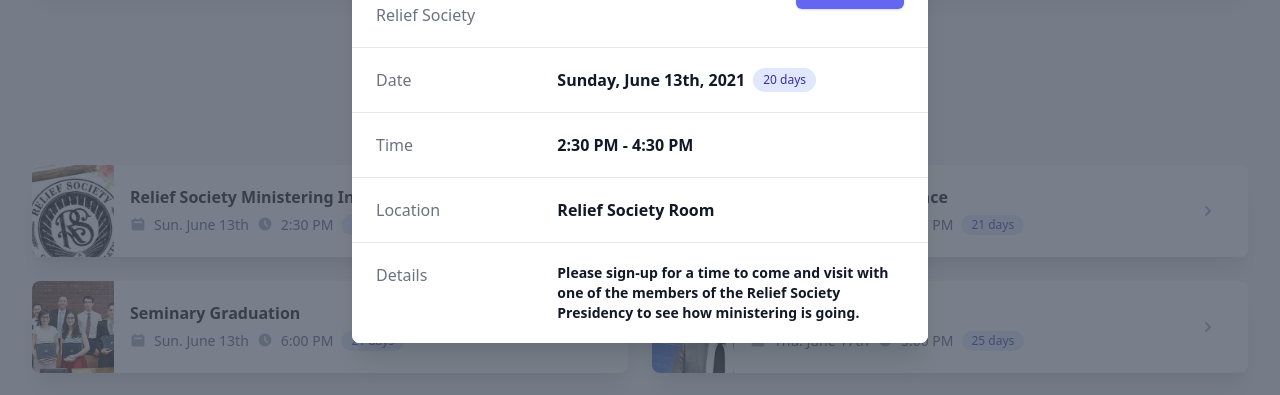
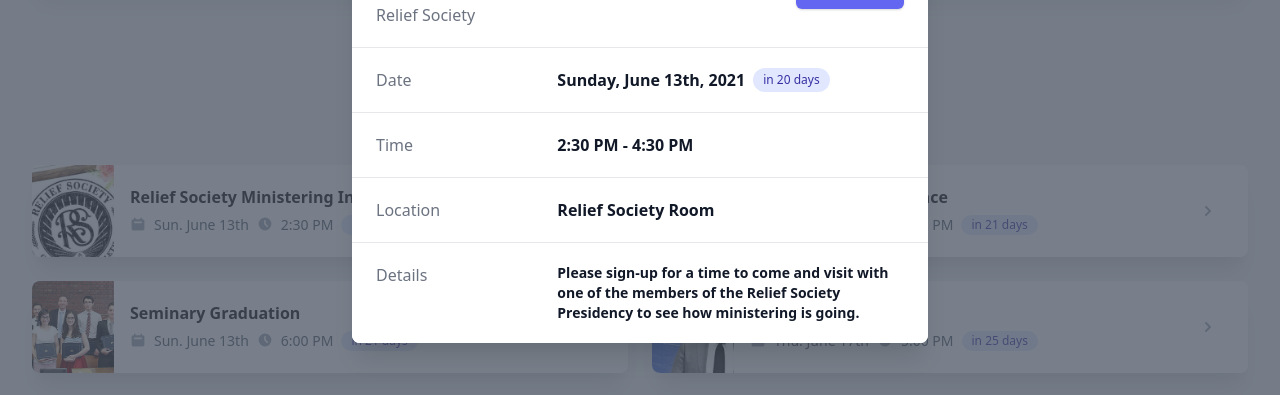
Before and after one commit to snicol21/ourwardapp, a Next.js app: page / in a window 1280 px wide. Both pictures are taken after a click on the button 371 px from the left and 616 px from the top of the page. Shown: the part 405-800 px from the top of the page. Built offline with nearby package versions, Linux system fonts and the light colour scheme; a web font is replaced by a local one.

Commit message:
add an "isOver" view to events so that the time period turns read when the event is either inprogress or over

```diff
--- a/components/modules/cards/EventCard.tsx
+++ b/components/modules/cards/EventCard.tsx
@@ -41,7 +41,7 @@ const EventCard = ({ ...card }: IEventCard) => {
                   <time dateTime={dateDisplay.isoString}>{dateDisplay.timeDisplay}</time>
                   <span
                     className={`inline-flex items-center ml-2 px-2.5 py-0.5 rounded-full text-xs font-medium ${
-                      dateDisplay.isWithin ? "bg-green-100 text-green-800" : "bg-primary-100 text-primary-800"
+                      dateDisplay.isOver ? "bg-red-100 text-red-800" : dateDisplay.isWithin ? "bg-green-100 text-green-800" : "bg-primary-100 text-primary-800"
                     }`}
                   >
                     {dateDisplay.relativeDisplay}
--- a/components/modules/modals/ModalEvent/ModalEvent.tsx
+++ b/components/modules/modals/ModalEvent/ModalEvent.tsx
@@ -34,7 +34,11 @@ const ModalEvent = ({ data }: IModal) => {
                     {dateDisplay.dateFullDisplay}
                     <span
                       className={`inline-flex items-center ml-2 px-2.5 py-0.5 rounded-full text-xs font-medium ${
-                        dateDisplay.isWithin ? "bg-green-100 text-green-800" : "bg-primary-100 text-primary-800"
+                        dateDisplay.isOver
+                          ? "bg-red-100 text-red-800"
+                          : dateDisplay.isWithin
+                          ? "bg-green-100 text-green-800"
+                          : "bg-primary-100 text-primary-800"
                       }`}
                     >
                       {dateDisplay.relativeDisplay}
--- a/shared/utils/date.util.tsx
+++ b/shared/utils/date.util.tsx
@@ -18,6 +18,7 @@ export type IDateDisplay = {
   relativeDisplay: string
   isoString: string
   isWithin: boolean
+  isOver: boolean
 }
 
 export function getScheduleDate(date: Date) {
@@ -43,9 +44,10 @@ export function getDateDisplay(rawDate: Date, withinDays: number, duration?: num
     dateFullDisplay: date.format("dddd, MMMM Do, YYYY"),
     timeDisplay: date.format("h:mm A"),
     timeRangeDisplay: duration ? `${date.format("h:mm A")} - ${date.add(duration, "minute").format("h:mm A")}` : undefined,
-    relativeDisplay: dayjs().to(date, true),
+    relativeDisplay: dayjs(date).fromNow(false),
     isoString: date.toISOString(),
     isWithin: date.isBetween(dayjs(), dayjs().add(withinDays, "day"), null, "[]"),
+    isOver: dayjs(date).diff(dayjs(), "hour") < 0,
   }
 }
 
```
